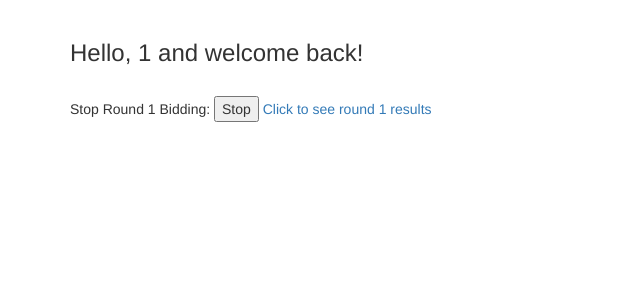
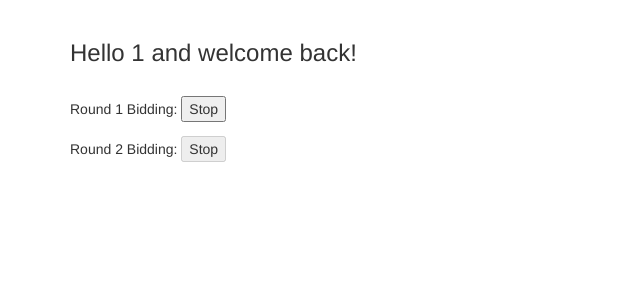
Before and after one commit to sebastianhkx/SPM-2019-Y2S1, a PHP site: page /home_admin.php in a window 1280 px wide. Shown: the part 52-352 px from the top of the page, without its empty margins (0-640 px from the left). Run offline with PHP 8.4, Linux system fonts and the light colour scheme; the visitor is signed in with stand-in values (Sample User, id 1); data comes from the database, SQL or seed files in the repository.

Commit message:
added admin controls that is contextual based on current round & status

```diff
--- a/app/home_admin.php
+++ b/app/home_admin.php
@@ -4,6 +4,8 @@ require_once 'include/common.php';
 // implement protect.php later
 
 $userid = $_SESSION['userid'];
+$r1_disabled = 'disabled';
+$r2_disabled = 'disabled';
 
 // bootstrap tut from https://www.w3schools.com/bootstrap/bootstrap_navbar.asp
 ?>
@@ -32,19 +34,51 @@ $userid = $_SESSION['userid'];
 </nav>
 
 <div class="container">
-  <h3>Hello, <?= $userid ?> and welcome back!</h3><br>
+  <h3>Hello <?= $userid ?> and welcome back!</h3><br>
+<?php
+$roundstatus_dao = new RoundStatusDAO();
+$round_status = $roundstatus_dao->retrieveCurrentActiveRound();
+// echo $round_status->round_num;
+// echo $round_status->status;
+?>
+<!-- Round 1 controls-->
+  <form id='stop_r1' action="processClearing.php" method="post">
+	Round 1 Bidding:
+  <?php
+  if ($round_status->round_num ==  '1') {
+    $r1_disabled = '';
+  }
+  echo "
+  <input type='submit' name='submit' value='Stop' $r1_disabled >";
 
-  <form id='stop_r1' action="processClearing.php" method="post">
-	Stop Round 1 Bidding:
-	<input type="submit" name="submit" value="Stop">
+  if ($round_status->round_num ==  '1' && $round_status->status == 'ended') {
+    echo "
+    <a href='displayr1.php' target='_blank'> Click to see round 1 results </a><br><br>
+    ";
+  }
+  ?>
+  </form>
 
-  <a href='displayr1.php' target='_blank' >Click to see round 1 results</a>
 
+<!-- Round 2 controls-->
+  <form id='stop_r2' action="processClearing.php" method="post">
+	Round 2 Bidding:
   <?php
+  if ($round_status->round_num ==  '2') {
+    $r2_disabled = '';
+  }
+
+  echo "
+  <input type='submit' name='submit' value='Stop' $r2_disabled >";
+
+  if ($round_status->round_num ==  '2' && $round_status->status == 'ended') {
+    echo "
+    <a href='displayr2.php' target='_blank' >Click to see round 2 results</a>
+    ";
+  }
 
   ?>
-
-</form>
+  </form>
 
 </div>
 
```
Also changed, not shown: app/sql/test_queries.sql (+8 -2 lines).
